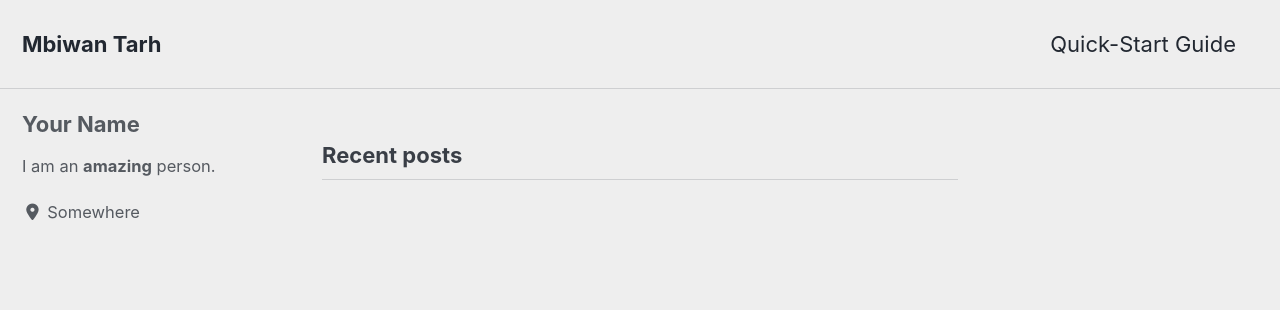
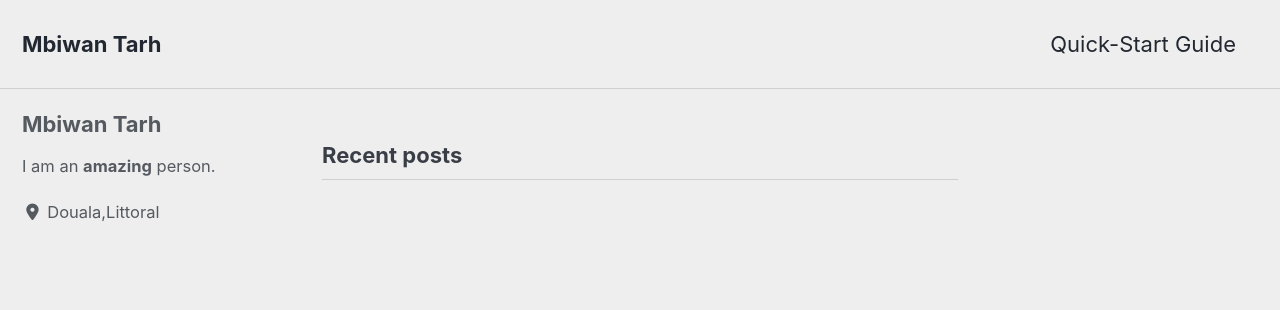
Before and after one commit to mbiwantarh/mbiwantarh.github.io, a Jekyll site: the page built from index.html, in a window 1280 px wide. Shown: the top 310 px of the page. Built offline with Jekyll 4.4.1, drawn with Linux system fonts in a browser that asks for light colours; cached includes are drawn as plain includes; nearby versions of some CDN libraries; the list of posts is cut into pages by our own code.

Commit message:
Update _config.yml

```diff
--- a/_config.yml
+++ b/_config.yml
@@ -107,10 +107,10 @@ analytics:
 
 # Site Author
 author:
-  name             : "Your Name"
+  name             : "Mbiwan Tarh"
   avatar           : # path of avatar image, e.g. "/assets/images/bio-photo.jpg"
   bio              : "I am an **amazing** person."
-  location         : "Somewhere"
+  location         : "Douala,Littoral"
   email            :
   links:
     - label: "Email"
```
